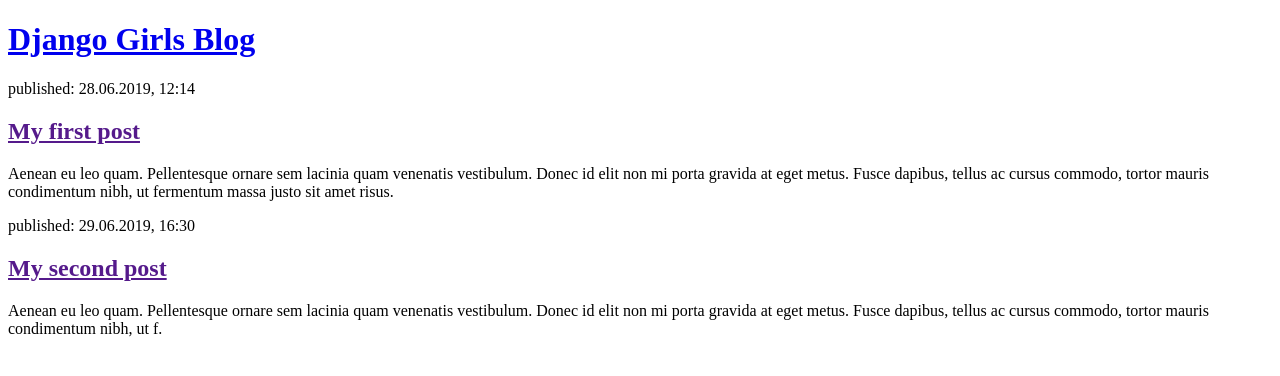
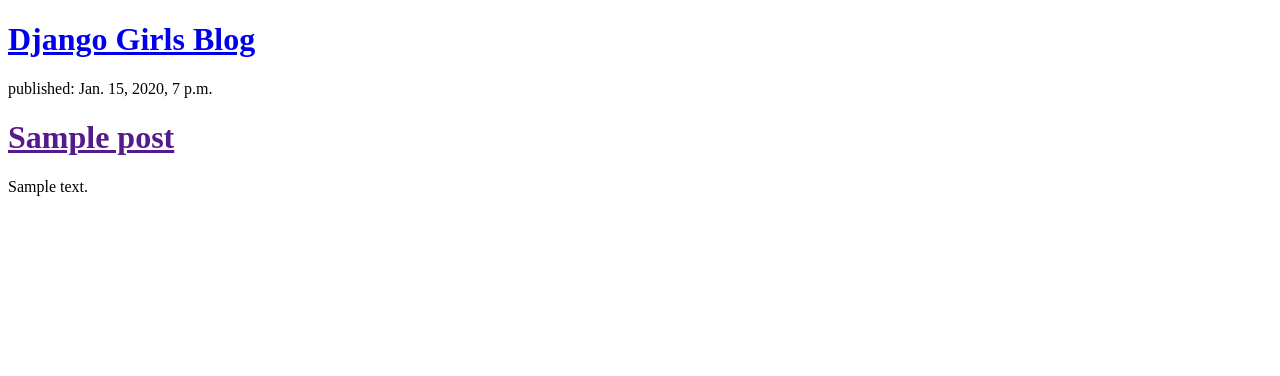
Before and after one commit to ver0nika4ka/my-first-blog, a Django app: template blog/templates/blog/post_list.html in a window 1280 px wide. Shown: the top 376 px of the page. Run offline with Django 3.2, Linux system fonts and the light colour scheme; the template is opened without the code that fills it: values that come from a table or form of the project are taken from there, others are empty; tables that the repository leaves empty hold one stand-in row (values such as "Sample post").

Commit message:
Modified templates to display posts from database.

```diff
--- a/blog/templates/blog/post_list.html
+++ b/blog/templates/blog/post_list.html
@@ -7,17 +7,14 @@
 		<div>
 			<h1><a href="/">Django Girls Blog</a></h1>
 		</div>
-
+			{% for post in posts %}
 		<div>
-			<p>published: 28.06.2019, 12:14</p>
-			<h2><a href="">My first post</a></h2>
-			<p>Aenean eu leo quam. Pellentesque ornare sem lacinia quam venenatis vestibulum. Donec id elit non mi porta gravida at eget metus. Fusce dapibus, tellus ac cursus commodo, tortor mauris condimentum nibh, ut fermentum massa justo sit amet risus.</p>
-		</div>
-
-		<div>
-			<p>published: 29.06.2019, 16:30</p>
-			<h2><a href="">My second post</a></h2>
-			<p>Aenean eu leo quam. Pellentesque ornare sem lacinia quam venenatis vestibulum. Donec id elit non mi porta gravida at eget metus. Fusce dapibus, tellus ac cursus commodo, tortor mauris condimentum nibh, ut f.</p>
-		</div>
+			<!-- post.title, post.text Мы обращаемся к различным полям нашей модели Post -->
+				<p>published: {{ post.published_date }}</p>
+				<h1><a href="">{{ post.title }}</a></h1>
+				<!-- linebreaksbr прогоняет текст через фильтр для преобразования переносов строк в параграфы -->
+				<p>{{ post.text|linebreaksbr }}</p>
+			</div>
+			{% endfor %}
 	</body>
 </html>
```
Also changed, not shown: blog/views.py (+6 -1 lines).
